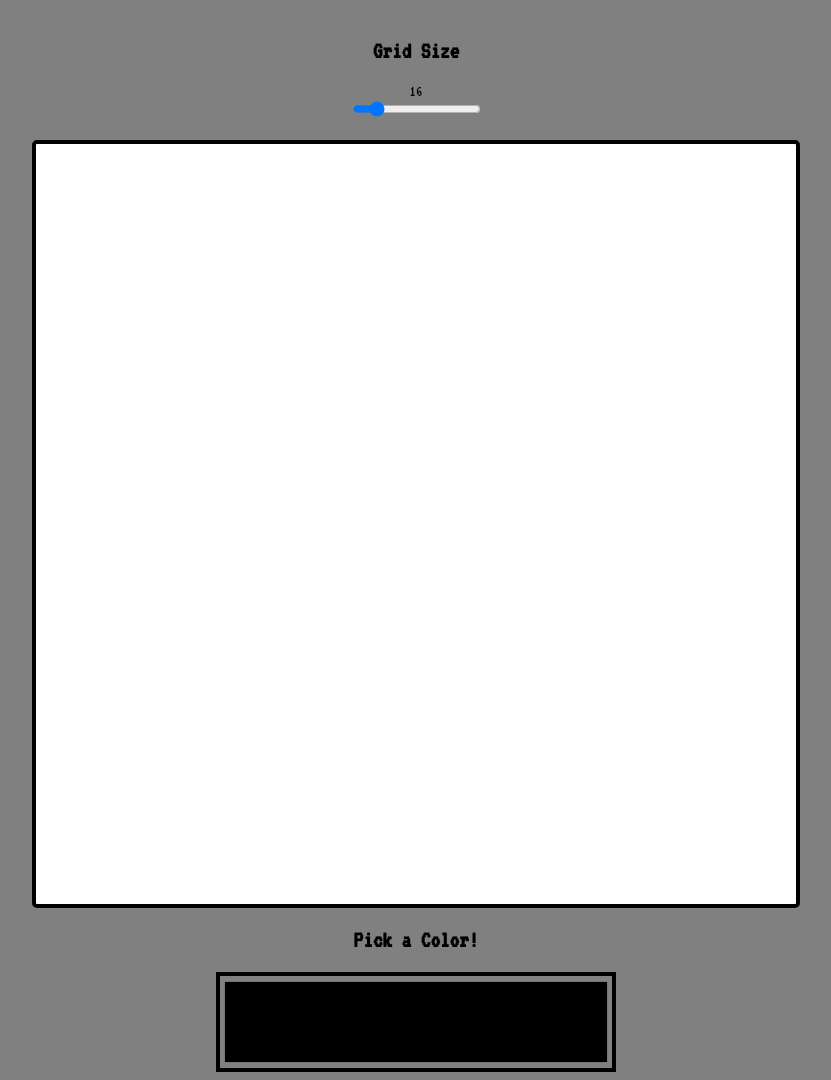
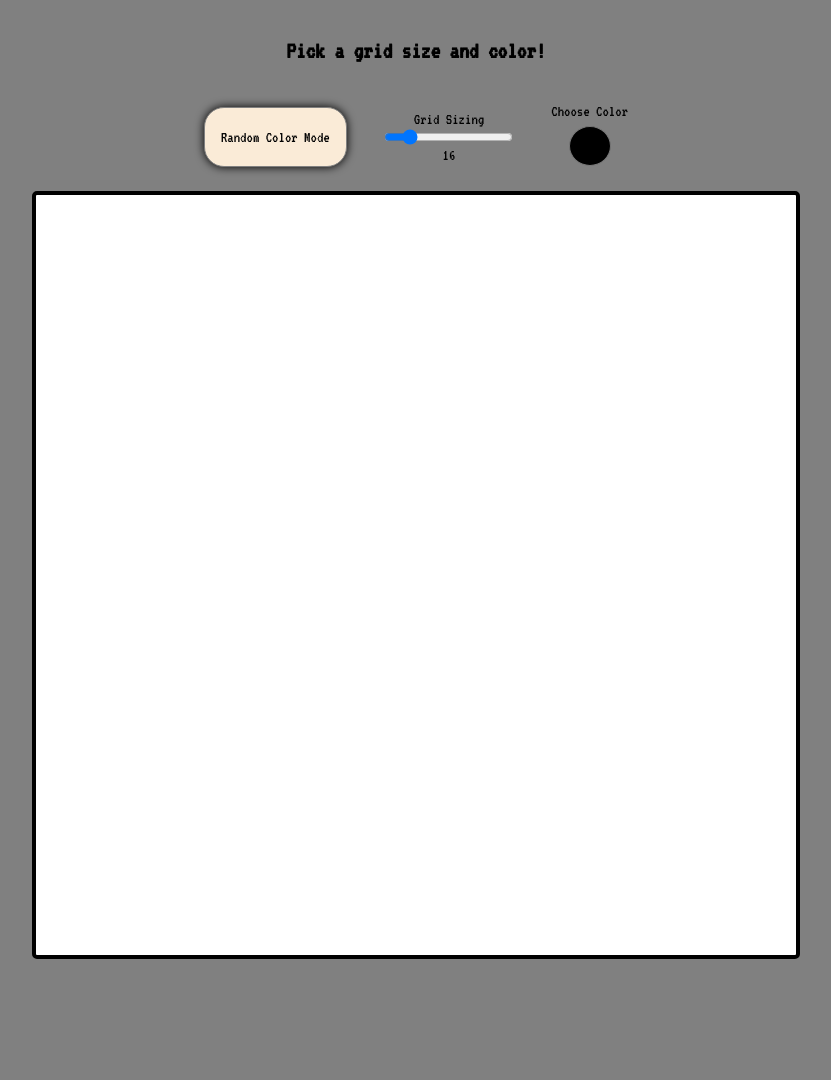
Before and after one commit to Bjwills7/TOP-etch-a-sketch, a plain HTML site: page index.html in a window 1280 px wide. Shown: the part 64-1144 px from the top of the page, without its empty margins (224-1055 px from the left). After the commit the page ends 1031 px from the top, so only its background shows below. Drawn offline with Linux system fonts and the light colour scheme.

Commit message:
Add random mode

```diff
--- a/index.html
+++ b/index.html
@@ -13,15 +13,19 @@
 </head>
 <body>
     <h1>Etch a Sketch</h1>
+    <h2>Pick a grid size and color!</h2>
     <div class="options">
-        <h2>Grid Size</h2>
-        <label class="rangeLabel" for="range">16</label>
-        <input type="range" name="range" id="gridSlider" value="16" min="1" max="100">
+        <button class="randomMode">Random Color Mode</button>
+        <div class="rangeContainer">
+            <label class="rangeTitle" for="range">Grid Sizing</label>
+            <input type="range" name="range" id="gridSlider" value="16" min="1" max="100">
+            <label class="rangeLabel" for="range">16</label>
+        </div>
+        <div class="colorChoiceContainer">
+            <label class="colorLabel" for="color">Choose Color</label>
+            <input name="color" class="colorPicker" type="color">
+        </div>
     </div>
     <div class="container"></div>
-    <div class="footerOptions">
-        <h2>Pick a Color!</h2>
-        <input class="colorPicker" type="color">
-    </div>
 </body>
 </html>
--- a/script.js
+++ b/script.js
@@ -1,29 +1,7 @@
-// create 16x16 grid on page load /done
-
-// add classes to divs /done
-
-// addEventListeners to change grid size when buttons are pressed /done
-
-// add logic to change div colors on hover or click and hold /done
-
-// add slider and calculate grid size. /done Then calculate pixel size.
-
-// add random color function
-
 // add media queries for mobile version
 
 // check if event has been triggered more than once and add more black?
 
-
-window.onload = function() {
-    grid();
-}
-
-let pixel = [];
-let i = 0;
-let container = document.querySelector('.container');
-let mouseDown = false;
-let colorChoice = document.querySelector('.colorPicker').value;
 
 // Grid size slider
 let rangeLabel = document.querySelector('.rangeLabel');
@@ -31,10 +9,36 @@ let gridSlider = document.querySelector('#gridSlider');
 gridSlider.addEventListener('change', function() {rangeLabel.textContent = gridSlider.value});
 gridSlider.addEventListener('change', function() {grid()});
 
+// color modes
+let randomModeButton = document.querySelector('.randomMode');
+let colorChoice = document.querySelector('.colorPicker').value;
+let colorPicker = document.querySelector('.colorPicker');
+let randomMode = false;
+
+colorPicker.addEventListener('change', function() {
+    randomMode = false;
+});
+
+randomModeButton.addEventListener('click', function() {
+    randomMode = true;
+});
+
+// loads the default grid
+window.onload = function() {
+    grid();
+}
+
+// the divs created for the grid are stored in the pixel array
+let pixel = [];
+let i = 0;
+let container = document.querySelector('.container');
+
+// determines if mouse is held when hovering over grid
+let mouseDown = false;
 document.body.onmousedown = function() {mouseDown = true};
 document.body.onmouseup = function() {mouseDown = false};
 
-
+// creates a grid, size is specified by gridSlider
 function grid() {
     reset();
     let limit = gridSlider.value ** 2;
@@ -45,12 +49,22 @@ function grid() {
         pixel[i].style.cssText = `width: ${pixelSize}%; height: ${pixelSize}%;`;
         container.appendChild(pixel[i]);
         pixel[i].addEventListener('mouseover', function(e) {
-            if (mouseDown === true) {
+            if (mouseDown === true && randomMode === true) {
+                colorChoice = randomRgb();
+                e.target.style.backgroundColor = `${colorChoice}`;
+            } else if (mouseDown === true) {
                 colorChoice = document.querySelector('.colorPicker').value;
                 e.target.style.backgroundColor = `${colorChoice}`;
             }
         });
     }
+}
+
+function randomRgb() {
+    let r = Math.floor(Math.random() * 255);
+    let g = Math.floor(Math.random() * 255);
+    let b = Math.floor(Math.random() * 255);
+    return `rgb(${r}, ${g}, ${b})`;
 }
 
 
--- a/styles.css
+++ b/styles.css
@@ -12,14 +12,59 @@ body {
 }
 
 .options {
+    display: flex;
+    justify-content: space-around;
+    align-items: center;
     border-radius: 10px;
     padding: 20px;
     width: 500px;
     box-sizing: border-box;
 }
 
+.randomMode {
+    background-color: antiquewhite;
+    padding: 0px 16px;
+    border-radius: 20px;
+    border: 1px solid grey;
+    box-shadow: 0 0 10px black;
+    font-family: 'VT323', monospace;
+    font-size: 16px;
+    height: 60px;
+}
+
+.randomMode:hover {
+    box-shadow: 0 0 10px black, inset 0 0 10px black;
+}
+
+.randomMode:active {
+    transform: scale(1.1);
+}
+
+.rangeContainer {
+    display: flex;
+    flex-direction: column;
+    justify-content: start;
+
+}
+
 .rangeLabel {
     display: block;
+}
+
+.colorLabel {
+    display: block;
+    padding-bottom: 2px;
+}
+
+.colorPicker {
+    background: none;
+    border: none;
+    height: 50px;
+    width: 50px;
+}
+
+.colorPicker::-webkit-color-swatch {
+    border-radius: 50%;
 }
 
 .container {
@@ -38,11 +83,3 @@ body {
     width: 6.25%;
     height: 6.25%;
 }
-
-
-.footerOptions input {
-    width: 400px;
-    height: 100px;
-    border: 4px solid black;
-    background-color: transparent;
-}
```
